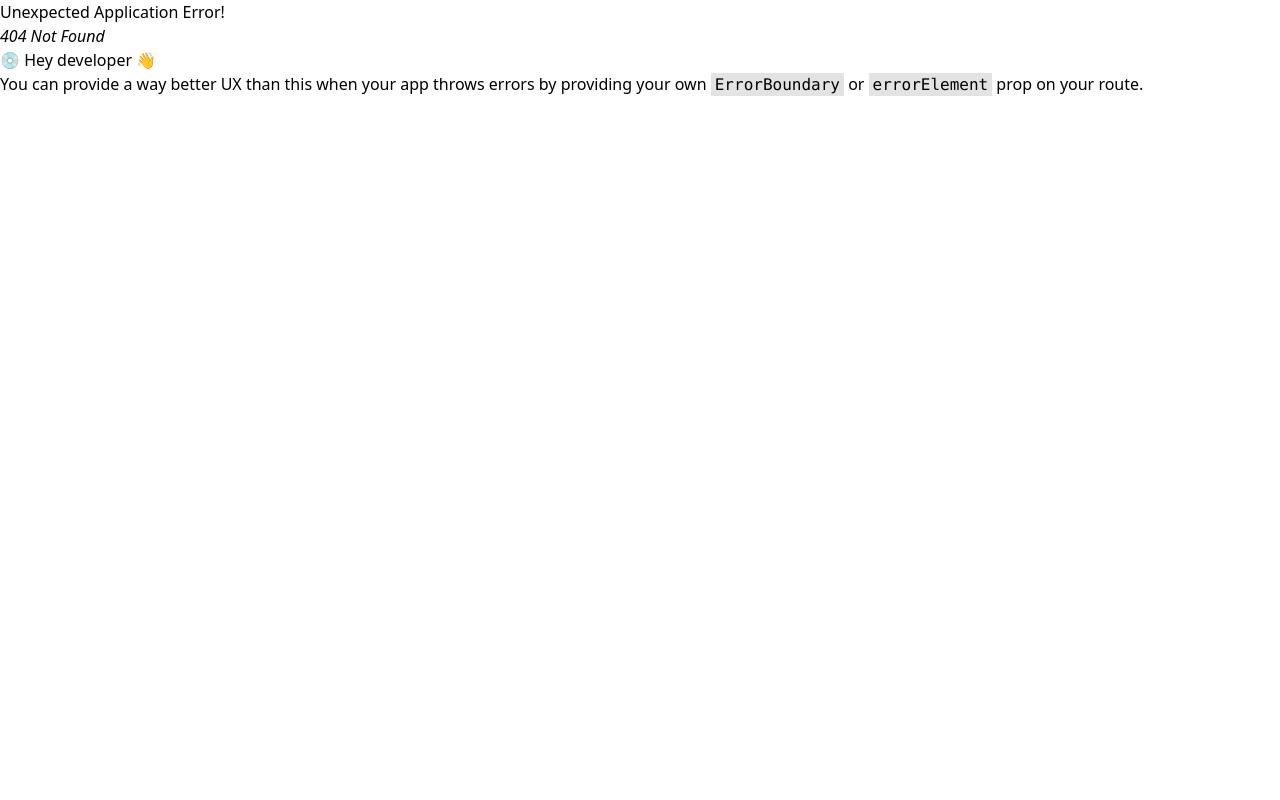
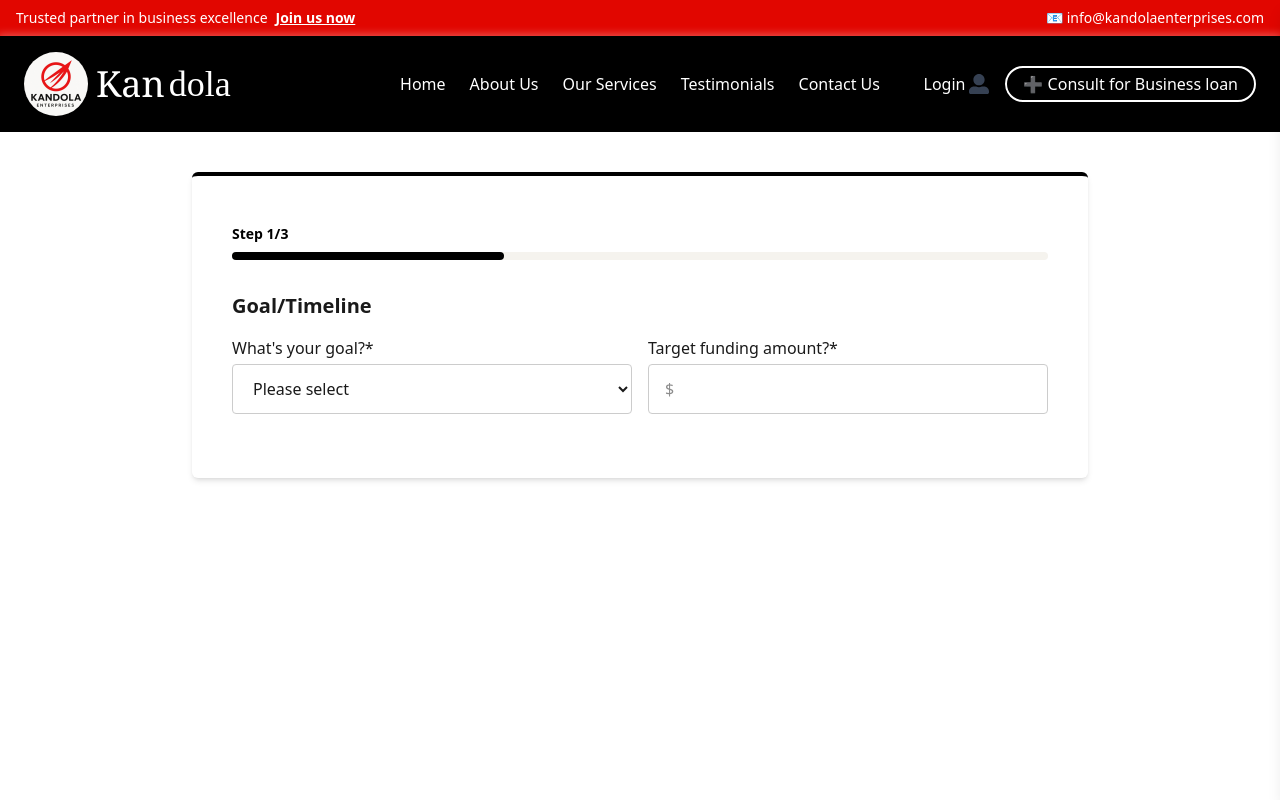
Before and after one commit to Kaif3246/Service, a React (Vite) app in the folder Kandola_Enterprises/: page /services/form in a window 1280 px wide. Before the commit this address had no page. Shown: the top 800 px of the page. Built offline with nearby package versions, Linux system fonts and the light colour scheme.

Commit message:
Short message about what you changed

```diff
--- a/Kandola_Enterprises/src/components/common/Navbar.jsx
+++ b/Kandola_Enterprises/src/components/common/Navbar.jsx
@@ -1,30 +1,29 @@
 import React, { useState, useEffect, useRef } from "react";
-import { FiChevronDown, FiX } from "react-icons/fi";
-import { FaUserAlt } from 'react-icons/fa';
+import { FiX } from "react-icons/fi";
+import { FaUserAlt } from "react-icons/fa";
 import { MdWindow } from "react-icons/md";
-import { Link } from "react-router-dom"; // ✅ Already imported
+import { Link } from "react-router-dom";
 import logo from "../../assets/images/logo.jpg";
 
 const Navbar = () => {
   const [menuOpen, setMenuOpen] = useState(false);
+  const [sticky, setSticky] = useState(false);
   const [showNavbar, setShowNavbar] = useState(true);
   const lastScrollY = useRef(0);
-  const ticking = useRef(false);
 
   useEffect(() => {
+    const bannerHeight = 600; // apna banner height
+
     const handleScroll = () => {
-      if (!ticking.current) {
-        window.requestAnimationFrame(() => {
-          if (window.scrollY > lastScrollY.current && window.scrollY > 100) {
-            setShowNavbar(false);
-          } else {
-            setShowNavbar(true);
-          }
-          lastScrollY.current = window.scrollY;
-          ticking.current = false;
-        });
-        ticking.current = true;
+      const currentScrollY = window.scrollY;
+      if (currentScrollY >= bannerHeight) {
+        setSticky(true);
+        setShowNavbar(currentScrollY <= lastScrollY.current);
+      } else {
+        setSticky(false);
+        setShowNavbar(true);
       }
+      lastScrollY.current = currentScrollY;
     };
 
     window.addEventListener("scroll", handleScroll);
@@ -42,18 +41,24 @@ const Navbar = () => {
   return (
     <>
       <div
-        className={`bg-black text-white py-4 px-6 flex items-center justify-between relative transition-transform duration-300 ease-in-out shadow-[0_4px_30px_rgba(255,255,255,0.25)] will-change-transform ${
-          showNavbar ? "translate-y-0" : "-translate-y-full"
-        } sticky top-0 z-50`}
+        className={`bg-black text-white py-4 px-6 flex items-center justify-between relative z-50 transition-transform duration-300 ease-in-out ${
+          sticky ? "sticky top-0" : ""
+        } ${showNavbar ? "translate-y-0" : "-translate-y-full"}`}
+        style={{
+          // non-sticky: subtle white glow; sticky: stronger glow
+          boxShadow: sticky
+            ? "0 0 12px 4px rgba(255,255,255,0.6)"
+            : "0 0 8px 2px rgba(255,255,255,0.3)",
+          willChange: "transform",
+        }}
       >
-        {/* ✅ Logo with link to home */}
         <Link to="/" className="flex items-center z-10">
           <img src={logo} alt="Logo" className="h-16 mr-2 rounded-4xl" />
           <div className="flex text-4xl items-end">
             <span className="font-serif">Kan</span>
             <span
               style={{
-                fontFamily: '"Brush Script MT", "Brush Script Std", cursive',
+                fontFamily: '"Brush Script MT","Brush Script Std",cursive',
                 marginLeft: "0.25rem",
               }}
             >
@@ -62,26 +67,23 @@ const Navbar = () => {
           </div>
         </Link>
 
-        {/* Nav items center */}
         <div className="hidden md:flex gap-6 items-center absolute left-1/2 -translate-x-1/2 z-0">
           {navItems.map((item) => (
             <a
               key={item.name}
               href={item.href}
-              className="group relative flex items-center gap-1 cursor-pointer hover:text-red-500 transition-all duration-200"
+              className="group flex items-center gap-1 cursor-pointer hover:text-red-500 transition-all duration-200"
             >
               {item.name}
             </a>
           ))}
         </div>
 
-        {/* Explore + Button Right */}
         <div className="hidden md:flex items-center gap-4 z-10">
           <div className="flex items-center gap-1 cursor-pointer hover:text-red-500">
             <span>Login</span>
             <FaUserAlt size={20} className="text-gray-700" />
           </div>
-          {/* ✅ Button linked to /services */}
           <Link to="/services">
             <button className="flex items-center gap-2 border-2 border-white rounded-full px-4 py-1 hover:bg-red-500">
               ➕ Consult for Business loan
@@ -89,7 +91,6 @@ const Navbar = () => {
           </Link>
         </div>
 
-        {/* Mobile menu button */}
         <div className="md:hidden flex items-center">
           <button
             onClick={() => setMenuOpen(true)}
@@ -102,13 +103,12 @@ const Navbar = () => {
         </div>
       </div>
 
-      {/* Mobile slide-in menu */}
+      {/* Mobile menu */}
       <div
         className={`fixed top-0 right-0 h-full w-64 bg-black text-white transform transition-transform duration-300 ease-in-out shadow-lg z-50 ${
           menuOpen ? "translate-x-0" : "translate-x-full"
         }`}
       >
-        {/* Close button */}
         <div className="flex justify-end p-4">
           <button
             onClick={() => setMenuOpen(false)}
@@ -119,7 +119,6 @@ const Navbar = () => {
           </button>
         </div>
 
-        {/* Mobile nav items */}
         <nav className="flex flex-col gap-6 px-6">
           {navItems.map((item) => (
             <a
@@ -132,13 +131,11 @@ const Navbar = () => {
             </a>
           ))}
 
-          {/* Login */}
           <div className="flex items-center gap-2 cursor-pointer hover:text-red-500">
             <span>Login</span>
             <FaUserAlt size={24} className="text-gray-700" />
           </div>
 
-          {/* ✅ Mobile Consult button linked to /services */}
           <Link to="/services" onClick={() => setMenuOpen(false)}>
             <button className="flex items-center gap-2 border-2 border-white rounded-full px-4 py-1 hover:bg-red-500 w-full justify-center mt-4">
               ➕ Consult for Business loan
@@ -147,7 +144,6 @@ const Navbar = () => {
         </nav>
       </div>
 
-      {/* Overlay when menu open */}
       {menuOpen && (
         <div
           className="fixed inset-0 bg-black opacity-50 z-40"
--- a/Kandola_Enterprises/src/components/homepage/Footer.jsx
+++ b/Kandola_Enterprises/src/components/homepage/Footer.jsx
@@ -3,7 +3,7 @@ import { FaFacebookF, FaInstagram, FaTwitter } from 'react-icons/fa';
 
 const Footer = () => {
     return (
-        <footer className="bg-[#0d1321] text-white px-10 pt-20 mt-10 border-t border-white/20">
+        <footer className="bg-[#0d1321] text-white px-10 pt-20  border-t border-white/20">
             <div className="max-w-7xl mx-auto grid grid-cols-1 md:grid-cols-4 gap-10 pb-10">
 
                 {/* Office Info */}
--- a/Kandola_Enterprises/src/components/homepage/FullScreen.jsx
+++ b/Kandola_Enterprises/src/components/homepage/FullScreen.jsx
@@ -2,8 +2,12 @@ import React, { useEffect, useRef } from "react";
 import { gsap } from "gsap";
 import { FiArrowRight } from "react-icons/fi";
 import heroImage from "../../assets/images/heros-bg.jpg";
+import { useNavigate } from 'react-router-dom';
 
 const FullScreenConvexSection = () => {
+
+
+
     const canvasRef = useRef(null);
 
     useEffect(() => {
@@ -98,6 +102,13 @@ const FullScreenConvexSection = () => {
         };
     }, []);
 
+    const navigate = useNavigate();
+
+    const handleClick = () => {
+      navigate('/services'); // Change to your desired route
+    };
+
+
     return (
         <section className="relative bg-white min-h-[90vh] flex items-center justify-center overflow-hidden">
             <div className="absolute inset-0 bg-black" style={{ clipPath: "inset(0 0 120px 0)" }} />
@@ -147,7 +158,7 @@ const FullScreenConvexSection = () => {
         <p className="hero-text-desc text-lg text-gray-300 max-w-lg pt-4">
             At Kandola Enterprises, we don’t just repair credit — we rebuild confidence, restore opportunities, and reshape financial futures.
         </p>
-        <button className="cta-button mt-6 inline-flex items-center gap-2 bg-white text-red-500 hover:bg-red-500 hover:text-white font-semibold px-6 py-3 rounded-full shadow-lg transition duration-300">
+        <button onClick={handleClick} className="cta-button mt-6 inline-flex items-center gap-2 bg-white text-red-500 hover:bg-red-500 hover:text-white font-semibold px-6 py-3 rounded-full shadow-lg transition duration-300">
             <FiArrowRight className="text-xl" />
             Free consultation
         </button>
--- a/Kandola_Enterprises/src/components/homepage/HeroSection.jsx
+++ b/Kandola_Enterprises/src/components/homepage/HeroSection.jsx
@@ -113,11 +113,7 @@ const HeroSection = () => {
                     backgroundRepeat: "no-repeat",
                 }}
             >
-                {/* Canvas Particles Layer */}
-                <canvas
-                    ref={canvasRef}
-                    className="absolute inset-0 w-full h-full z-0"
-                ></canvas>
+
 
                 {/* SVG Morphing Blob */}
                 <svg
--- a/Kandola_Enterprises/src/components/homepage/Services.jsx
+++ b/Kandola_Enterprises/src/components/homepage/Services.jsx
@@ -1,5 +1,6 @@
 import React, { useRef } from "react";
 import { motion } from "framer-motion";
+import { useNavigate } from 'react-router-dom';
 import {
   FaChartLine,
   FaSyncAlt,
@@ -11,6 +12,7 @@ import {
 import { FiArrowRight, FiArrowLeft } from "react-icons/fi";
 
 export default function FullPageScroll() {
+
   const scrollRef = useRef(null);
 
   const sections = [
@@ -62,6 +64,12 @@ export default function FullPageScroll() {
       scrollRef.current.scrollTo({ left: scrollAmount, behavior: "smooth" });
     }
   };
+  const navigate = useNavigate();
+
+    const handleClick = () => {
+      navigate('/services'); // Change to your desired route
+    };
+
 
   return (
     <div className="mt-10 px-10 h-screen flex flex-col">
@@ -151,7 +159,7 @@ export default function FullPageScroll() {
               <p className="text-sm">{section.text}</p>
             </div>
 
-            <button className="mt-6 inline-flex items-center gap-2 bg-white text-red-500 hover:bg-red-500 hover:text-white font-semibold px-4 py-2 rounded-full shadow-lg transition duration-300">
+            <button onClick={handleClick} className="mt-6 inline-flex items-center gap-2 bg-white text-red-500 hover:bg-red-500 hover:text-white font-semibold px-4 py-2 rounded-full shadow-lg transition duration-300">
               Free consultation <FiArrowRight className="text-xl" />
             </button>
           </motion.div>
--- /dev/null
+++ b/Kandola_Enterprises/src/pages/Form.jsx
@@ -0,0 +1,208 @@
+import React, { useState } from 'react';
+
+const MultiStepForm = () => {
+  const [step, setStep] = useState(1);
+  const [formData, setFormData] = useState({
+    goal: '',
+    fundingAmount: '',
+    timeline: '',
+    investment: '',
+    inquiryType: '',
+    firstName: '',
+    lastName: '',
+    phone: '',
+    email: '',
+  });
+
+  const handleChange = (e) => {
+    const { name, value } = e.target;
+    setFormData({ ...formData, [name]: value });
+  };
+
+  const nextStep = () => setStep((prev) => prev + 1);
+  const prevStep = () => setStep((prev) => Math.max(1, prev - 1));
+
+  return (
+    <div className="min-h-screen bg-white flex flex-col items-center py-10 px-4 text-[#1a1a1a] font-sans">
+
+
+      <div className="w-full max-w-4xl border-t-4 border-black rounded-md shadow-md px-10 py-12">
+        <p className="text-sm font-semibold text-black mb-2">Step {step}/3</p>
+        <div className="w-full bg-[#f5f3ee] h-2 rounded mb-8">
+          <div
+            className="h-2 bg-black rounded transition-all duration-300"
+            style={{ width: `${(step / 3) * 100}%` }}
+          ></div>
+        </div>
+
+        {/* STEP 1 */}
+        <div>
+          <h2 className="text-xl font-semibold mb-4">Goal/Timeline</h2>
+          <div className="grid md:grid-cols-2 gap-4">
+            <div>
+              <label className="block mb-1 font-medium">What's your goal?*</label>
+              <select
+                name="goal"
+                value={formData.goal}
+                onChange={handleChange}
+                disabled={step < 1}
+                className="w-full border border-[#ccc] rounded px-4 py-3 mb-4"
+              >
+                <option value="">Please select</option>
+                <option value="Grow and enhance business">Grow and enhance business</option>
+                <option value="Get a business loan">Get a business loan</option>
+                <option value="Build business credit">Build business credit</option>
+              </select>
+            </div>
+            <div>
+              <label className="block mb-1 font-medium">Target funding amount?*</label>
+              <input
+                type="number"
+                name="fundingAmount"
+                value={formData.fundingAmount}
+                onChange={handleChange}
+                placeholder="$"
+                disabled={step < 1}
+                className="w-full border border-[#ccc] rounded px-4 py-3 mb-4"
+              />
+            </div>
+          </div>
+          {step === 1 && formData.goal && formData.fundingAmount && (
+            <div className="text-right mb-8">
+              <button
+                onClick={nextStep}
+                className="bg-black text-white px-6 py-3 rounded-md hover:bg-[#00465b]"
+              >
+                Next
+              </button>
+            </div>
+          )}
+        </div>
+
+        {/* STEP 2 */}
+        {step >= 2 && (
+          <div>
+            <h2 className="text-xl font-semibold mb-4">Timeline and Budget</h2>
+            <div className="grid md:grid-cols-2 gap-4">
+              <div>
+                <label className="block mb-1 font-medium">Time to hit goal?*</label>
+                <select
+                  name="timeline"
+                  value={formData.timeline}
+                  onChange={handleChange}
+                  className="w-full border border-[#ccc] rounded px-4 py-3 mb-4"
+                >
+                  <option value="">Please select</option>
+                  <option value="Less than 30 days">Less than 30 days</option>
+                  <option value="1-3 months">1-3 months</option>
+                  <option value="3+ months">3+ months</option>
+                </select>
+              </div>
+              <div>
+                <label className="block mb-1 font-medium">Investment capacity?*</label>
+                <select
+                  name="investment"
+                  value={formData.investment}
+                  onChange={handleChange}
+                  className="w-full border border-[#ccc] rounded px-4 py-3 mb-4"
+                >
+                  <option value="">Please select</option>
+                  <option value="Under $2,000">Under $2,000</option>
+                  <option value="$2,000 - $10,000">$2,000 - $10,000</option>
+                  <option value="$10,000+">$10,000+</option>
+                </select>
+              </div>
+            </div>
+            {step === 2 && formData.timeline && formData.investment && (
+              <div className="flex justify-between mt-4 mb-8">
+                <button
+                  onClick={prevStep}
+                  className="bg-gray-300 text-[#1a1a1a] px-6 py-3 rounded-md hover:bg-gray-400"
+                >
+                  Back
+                </button>
+                <button
+                  onClick={nextStep}
+                  className="bg-black text-white px-6 py-3 rounded-md hover:bg-[#00465b]"
+                >
+                  Next
+                </button>
+              </div>
+            )}
+          </div>
+        )}
+
+        {/* STEP 3 */}
+        {step >= 3 && (
+          <div>
+            <h2 className="text-xl font-semibold mb-4">Contact Information</h2>
+            <div className="grid md:grid-cols-2 gap-4">
+              <div>
+                <label className="block mb-1 font-medium">Inquiry for self or client?*</label>
+                <select
+                  name="inquiryType"
+                  value={formData.inquiryType}
+                  onChange={handleChange}
+                  className="w-full border border-[#ccc] rounded px-4 py-3 mb-4"
+                >
+                  <option value="">Please select</option>
+                  <option value="Myself">Myself</option>
+                  <option value="Client">Client</option>
+                </select>
+              </div>
+            </div>
+            <div className="grid md:grid-cols-2 gap-4">
+              <input
+                type="text"
+                name="firstName"
+                placeholder="First Name*"
+                value={formData.firstName}
+                onChange={handleChange}
+                className="w-full border border-[#ccc] rounded px-4 py-3 mb-4"
+              />
+              <input
+                type="text"
+                name="lastName"
+                placeholder="Last Name*"
+                value={formData.lastName}
+                onChange={handleChange}
+                className="w-full border border-[#ccc] rounded px-4 py-3 mb-4"
+              />
+              <input
+                type="tel"
+                name="phone"
+                placeholder="Mobile Phone*"
+                value={formData.phone}
+                onChange={handleChange}
+                className="w-full border border-[#ccc] rounded px-4 py-3 mb-4"
+              />
+              <input
+                type="email"
+                name="email"
+                placeholder="Email Address*"
+                value={formData.email}
+                onChange={handleChange}
+                className="w-full border border-[#ccc] rounded px-4 py-3 mb-4"
+              />
+            </div>
+            <div className="flex justify-between mt-4">
+              <button
+                onClick={prevStep}
+                className="bg-gray-300 text-[#1a1a1a] px-6 py-3 rounded-md hover:bg-gray-400"
+              >
+                Back
+              </button>
+              <button
+                className="bg-black text-white px-6 py-3 rounded-md hover:bg-[#00465b]"
+              >
+                Submit
+              </button>
+            </div>
+          </div>
+        )}
+      </div>
+    </div>
+  );
+};
+
+export default MultiStepForm;
--- a/Kandola_Enterprises/src/pages/Service.jsx
+++ b/Kandola_Enterprises/src/pages/Service.jsx
@@ -1,9 +1,33 @@
-import React from 'react'
+import React from 'react';
+import { useNavigate } from 'react-router-dom';
 
 const Service = () => {
+  const navigate = useNavigate();
+
+  const handleClick = () => {
+    navigate('/services/form'); // Change to your desired route
+  };
+
   return (
-    <div>Service</div>
-  )
-}
+    <div className="bg-black text-white px-6 py-12 flex flex-col md:flex-row items-center justify-between  shadow-lg">
+      <div className="md:w-1/2 mb-6 md:mb-0">
+        <h1 className="text-3xl md:text-4xl font-bold mb-4">
+          Compare clear <br />
+          <span className="text-red-500">small business loan options</span>
+        </h1>
+        <p className="text-lg mb-6 text-gray-300">
+          Complete one easy application, and gain access to SBA 7(a) loans, term loans, invoice factoring, business credit cards, and more.
+        </p>
+        <button
+          onClick={handleClick}
+          className="bg-white text-red-500 hover:bg-red-500 hover:text-white px-6 py-3 rounded-lg font-semibold transition"
+        >
+          Book Your Consultation
+        </button>
+      </div>
 
-export default Service
+    </div>
+  );
+};
+
+export default Service;
--- a/Kandola_Enterprises/src/routes/Router.jsx
+++ b/Kandola_Enterprises/src/routes/Router.jsx
@@ -3,6 +3,7 @@ import { createBrowserRouter } from "react-router-dom";
 import App from "../App";
 import Home from "../pages/Home";
 import Service from "../pages/Service";
+import Form from "../pages/Form"
 import React from "react";
 const router = createBrowserRouter([
   {
@@ -11,6 +12,7 @@ const router = createBrowserRouter([
     children: [
       { index: true, element: <Home /> },
       { path: "services", element: <Service /> },
+      { path: "services/form", element: <Form /> },
     ],
   },
 ]);
```
